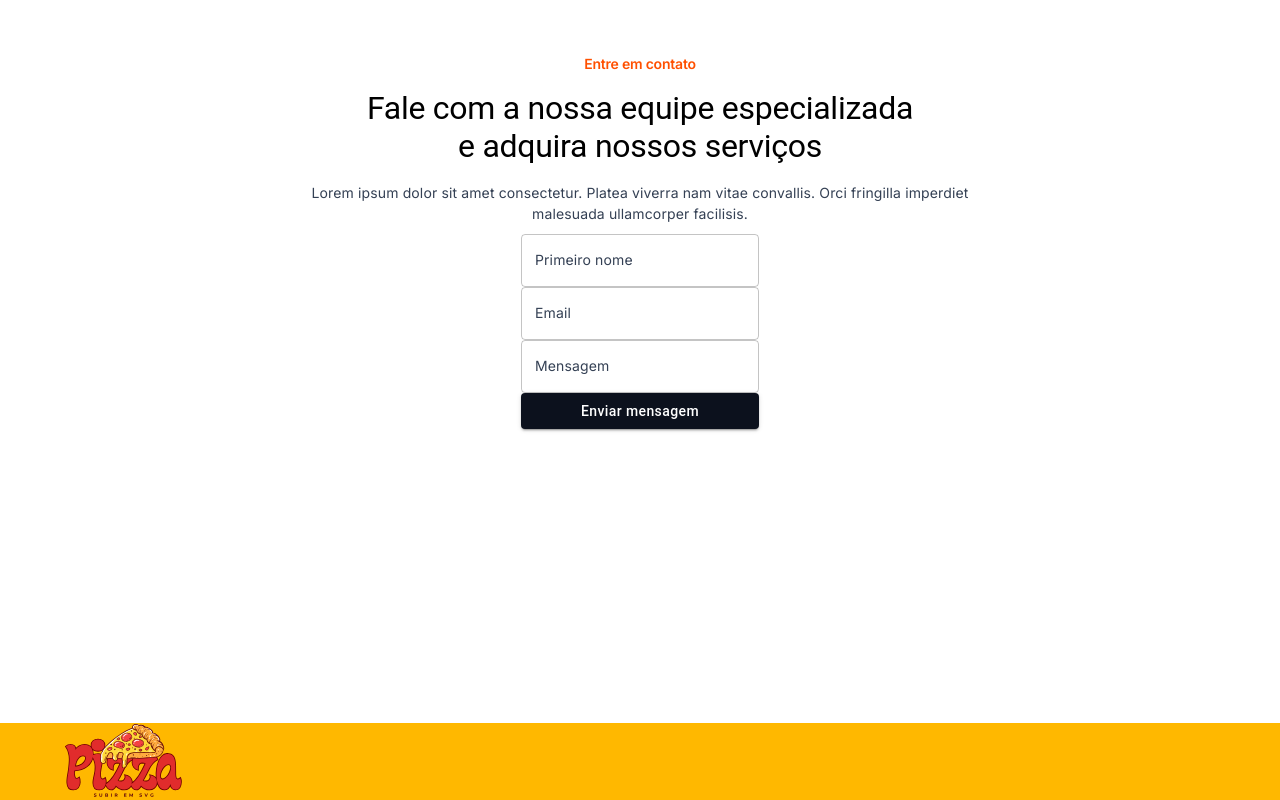
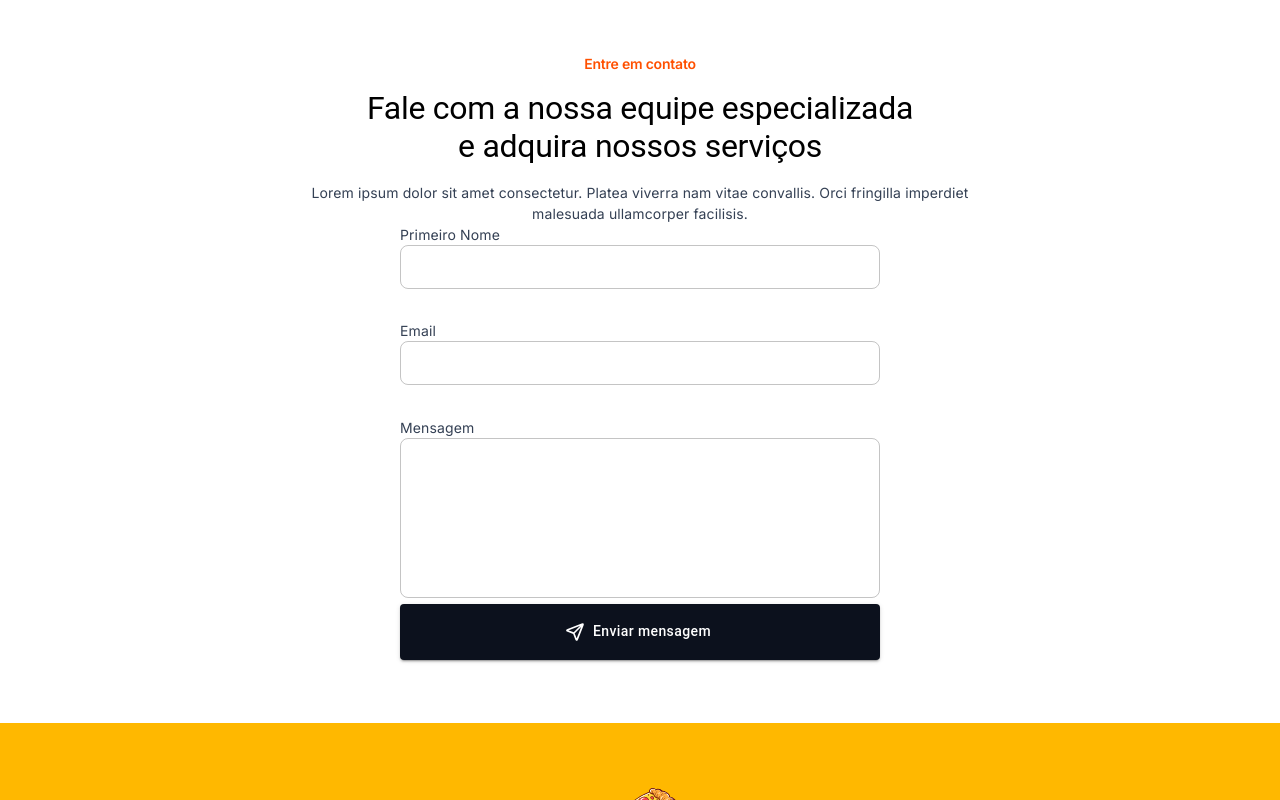
Before and after one commit to rnisiide/pizzaria_loumar, a Next.js app: page / in a window 1280 px wide. Shown: the part 2000-2800 px from the top of the page. Built offline with nearby package versions, Linux system fonts and the light colour scheme.

Commit message:
styles for destkop finished. needs adjustments on spacings (margins and paddings). next step work on responsiveness

```diff
--- a/app/components/contato/contato.module.css
+++ b/app/components/contato/contato.module.css
@@ -26,9 +26,29 @@
 
 }
 
+
+
 .form_items {
+    width: 480px;
+    height: 436px;
     display: flex;
     flex-direction: column;
-    margin-top: 10px;
+    justify-content: space-between;
+    gap: 24px;
+}
 
+.form_text {
+    height: 70px;
+    gap: 6px;
 }
+
+.form_textarea {
+    height: 160px;
+    gap: 6px;
+}
+
+.form_btn {
+    background-color: #FF5000;
+    height: 56px;
+    border-radius: 8px;
+}
--- a/app/components/contato/contato.tsx
+++ b/app/components/contato/contato.tsx
@@ -3,9 +3,7 @@ import React, { useState } from 'react';
 import { TextField, Button, Container, Box, Typography, Icon } from '@mui/material';
 import styles from "./contato.module.css";
 import WhatsAppIcon from '@mui/icons-material/WhatsApp';
-import { FormControl } from '@mui/material';
-import Input from '@mui/material/Input';
-import InputLabel from '@mui/material/InputLabel';
+import Send from '../../../public/send-01.svg'
 
 
 export default function Contato() {
@@ -76,35 +74,70 @@ export default function Contato() {
                     Lorem ipsum dolor sit amet consectetur. Platea viverra nam vitae convallis. Orci fringilla imperdiet <br></br>
                     malesuada ullamcorper facilisis.
                 </Typography>
-                <Box >
+                <Box>
                     <form className={styles.form_items} autoComplete="off" onSubmit={handleSubmit}>
-
-
+                        <Box className={styles.form_text}>
+                            <Typography>
+                                Primeiro Nome
+                            </Typography>
                             <TextField
-                            label="Primeiro nome"
+                                fullWidth='true'
                                 onChange={e => setNome(e.target.value)}
                                 type='text'
                                 value={nome}
                                 error={nomeError}
+                                InputProps={{
+                                    style: {
+                                        borderRadius: "8px",
+                                        height: '44px'
+                                    }
+                                }}
                             />
+                        </Box>
+
+                        <Box className={styles.form_text}>
+                            <Typography>
+                                Email
+                            </Typography>
                             <TextField
-                            label="Email"
+                                fullWidth='true'
                                 onChange={e => setEmail(e.target.value)}
                                 type="email"
                                 value={email}
                                 error={emailError}
+                                InputProps={{
+                                    style: {
+                                        borderRadius: "8px",
+                                        height: '44px'
+                                    }
+                                }}
                             />
+                        </Box>
+
+                        <Box className={styles.form_textarea}>
+                            <Typography>
+                                Mensagem
+                            </Typography>
                             <TextField
-                            label="Mensagem"
                                 onChange={e => setMensagem(e.target.value)}
-                            type="text"
+                                type="textarea"
                                 value={mensagem}
                                 error={mensagemError}
+                                fullWidth='true'
+                                InputProps={{
+                                    style: {
+                                        borderRadius: "8px",
+                                        height: '160px',
+                                    }
+                                }}
                             />
+                        </Box>
+
                         <Button
+                            startIcon={<Send />}
+                            className={styles.form_btn}
                             variant='contained'
                             type="submit"
-                            color='primary'
                         >
                             Enviar mensagem
                         </Button>
@@ -117,16 +150,3 @@ export default function Contato() {
 
     );
 }
-
-
-/*
-                <FormControl>
-                    <FormLabel>Enter Name</FormLabel>
-                    <TextField></TextField>
-                    <FormLabel>Email</FormLabel>
-                    <TextField></TextField>
-                    <FormLabel>Mensagem</FormLabel>
-                    <TextField></TextField>
-                    <Button>Enviar mensagem</Button>
-                </FormControl>
-*/
--- /dev/null
+++ b/app/components/footer/footer.module.css
@@ -0,0 +1,16 @@
+.footer {
+    color: black;
+    background-color: #FFB800;
+    display: flex;
+    flex-direction: column;
+    align-items: center;
+    height: 298.47pxpx;
+    padding: 64px 0px 48px 0px;
+
+}
+
+.address {
+    padding-top: 20px;
+    padding-bottom: 12px;
+
+}
--- a/app/components/footer/footer.tsx
+++ b/app/components/footer/footer.tsx
@@ -1,18 +1,14 @@
 import { Container, Box, Typography } from "@mui/material";
+import styles from "./footer.module.css";
 
 
 export default function Footer() {
   return (
 
     <Box
+      className={styles.footer}
       component="footer"
-      id="footer"
-      sx={{
-        color: 'white',
-        bgcolor: '#FFB800',
-      }}
-    >
-      <Container>
+      id="footer">
       <Box
         component="img"
         sx={{
@@ -22,16 +18,23 @@ export default function Footer() {
         alt="Logo pizzaria"
         src="./Logo.svg"
       />
-        <Typography >
+      <Typography
+        className={styles.address}
+        variant='h1'
+        color='secondary.dark'>
         Endereço
       </Typography>
-        <Typography>
+      <Typography
+        variant='body2'
+        color='secondary'>
         Av. Brasil, 74 - Foz do Iguaçu - CEP
       </Typography>
-        <Typography>
+      <Typography
+        variant='body2'
+        color='secondary'>
         85851-000
       </Typography>
-      </Container >
+
 
     </Box>
 
--- a/app/components/navbar/navbar.module.css
+++ b/app/components/navbar/navbar.module.css
@@ -19,7 +19,6 @@
 }
 
 .header {
-
     display: flex;
     align-items: center;
     justify-content: center;
--- a/app/components/navbar/navbar.tsx
+++ b/app/components/navbar/navbar.tsx
@@ -1,5 +1,6 @@
 import { Box, Container, AppBar, Toolbar, Button, Link } from "@mui/material";
-import WhatsAppIcon from '@mui/icons-material/WhatsApp';
+//import WhatsAppIcon from '@mui/icons-material/WhatsApp';
+import WhatsAppIcon from '../../../public/whatsapp-line.svg'
 import styles from "./navbar.module.css";
 
 export default function NavBar() {
--- a/app/layout.tsx
+++ b/app/layout.tsx
@@ -1,8 +1,6 @@
 import type { Metadata } from "next";
 import { Inter } from "next/font/google";
 import "./globals.css";
-
-
 
 const inter = Inter({ subsets: ["latin"] });
 
--- a/next.config.mjs
+++ b/next.config.mjs
@@ -1,4 +1,32 @@
 /** @type {import('next').NextConfig} */
-const nextConfig = {};
+const nextConfig = {
+    webpack(config) {
+        // Grab the existing rule that handles SVG imports
+        const fileLoaderRule = config.module.rules.find((rule) =>
+            rule.test?.test?.('.svg'),
+        )
+
+        config.module.rules.push(
+            // Reapply the existing rule, but only for svg imports ending in ?url
+            {
+                ...fileLoaderRule,
+                test: /\.svg$/i,
+                resourceQuery: /url/, // *.svg?url
+            },
+            // Convert all other *.svg imports to React components
+            {
+                test: /\.svg$/i,
+                issuer: fileLoaderRule.issuer,
+                resourceQuery: { not: [...fileLoaderRule.resourceQuery.not, /url/] }, // exclude if *.svg?url
+                use: ['@svgr/webpack'],
+            },
+        )
+
+        // Modify the file loader rule to ignore *.svg, since we have it handled now.
+        fileLoaderRule.exclude = /\.svg$/i
+
+        return config
+    },
+};
 
 export default nextConfig;
--- a/package.json
+++ b/package.json
@@ -21,6 +21,7 @@
     "react-dom": "^18"
   },
   "devDependencies": {
+    "@svgr/webpack": "^8.1.0",
     "@types/node": "^20",
     "@types/react": "^18",
     "@types/react-dom": "^18",
--- a/theme.ts
+++ b/theme.ts
@@ -19,6 +19,7 @@ const theme = createTheme({
         },
         secondary: {
             main: '#FFFFFF',
+            dark: '#F2F4F7',
         },
         warning: {
             main: '#25D366',
@@ -37,7 +38,6 @@ const theme = createTheme({
         h2: {
             fontSize: '32px',
             fontWeight: '400'
-
         },
         h3: {
             fontFamily: "Inter",
```
Also changed, not shown: public/send-01.svg (added), 1 other file (tests, documents, lock files or other folders). Lines whose indentation alone changed are shown as unchanged.
